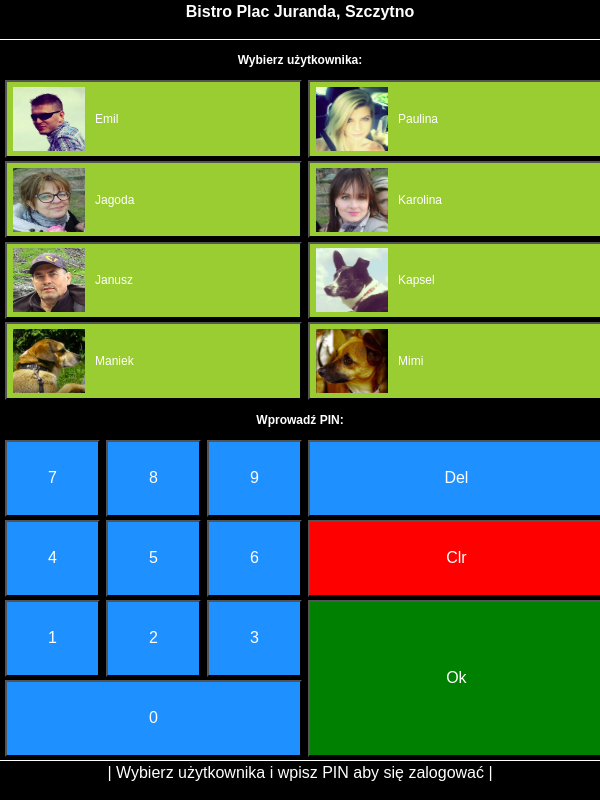
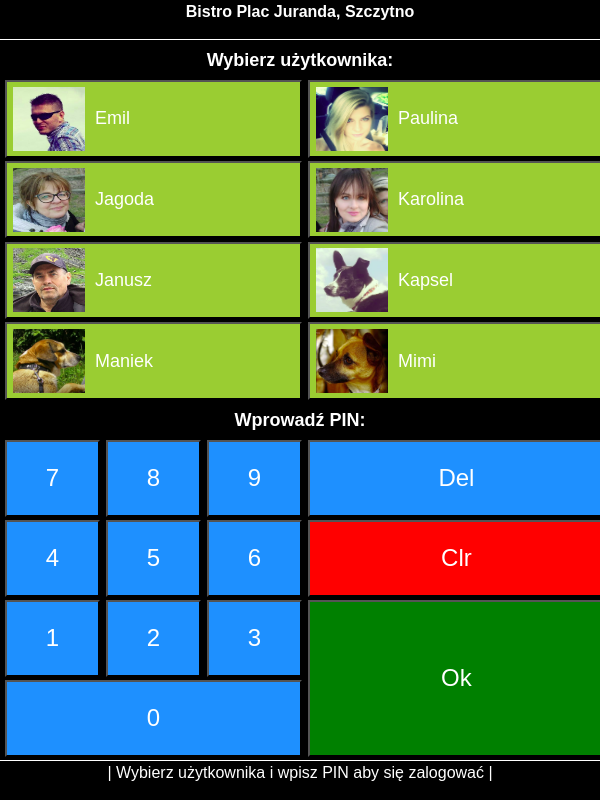
Before and after one commit to eMIKARp/bistro-management-tool-app, a Django app: page /bistro/panel_logowania in a window 600 px wide. Run offline with Django 3.2, Linux system fonts and the light colour scheme; data comes from the database, SQL or seed files in the repository; both versions use the stored data as it was after the commit; some libraries are stand-ins or nearby versions.

Commit message:
Another commit

```diff
--- a/static/css/BistroManagementToolApp/styles_main.css
+++ b/static/css/BistroManagementToolApp/styles_main.css
@@ -55,7 +55,7 @@ button {
     border-bottom: solid white 1px;
     background-color: black;
 
-    font-size:2vh;
+    font-size:3vh;
 
 }
 
@@ -64,7 +64,7 @@ button {
             background-color: dodgerblue;
             justify-content: center;
             align-items: center;
-            font-size: 2vh;
+            font-size: 3vh;
         }
 
         #d1 {grid-area:d1;}
@@ -100,7 +100,7 @@ button {
     border-top: solid white 1px;
     background-color: black;
 
-    font-size:2vh;
+    font-size:3vh;
 }
 
     #full_footer {display: none}
@@ -136,7 +136,7 @@ button {
         flex-direction: column;
         width: 100%;
         height: 20%;
-        font-size:2vh;
+        font-size:3vh;
         padding-left:5px;
         padding-right:5px;
     }
@@ -167,7 +167,7 @@ button {
         flex-direction: column;
          width: 100%;
          height: 80%;
-        font-size:2vh;
+        font-size:3vh;
         padding-left:5px;
         padding-right:5px;
     }
@@ -215,7 +215,7 @@ button {
         height: 90vh;
         background-color: black;
 
-        font-size:2vh;
+        font-size:3vh;
         padding-right: 5px;
         padding-left: 5px;
     }
@@ -271,7 +271,7 @@ button {
 
             .user-tile-name{
                 margin-left: 10px;
-                font-size: 2vh;
+                font-size: 3vh;
             }
 
 
@@ -281,7 +281,7 @@ button {
          width: 50vw;
          height: 90vh;
 
-         font-size:2vh;
+         font-size:3vh;
         padding-right: 5px;
         padding-left: 5px;
     }
@@ -331,7 +331,7 @@ button {
         height: 45vh;
         background-color: black;
 
-        font-size:2vmin;
+        font-size:3vmin;
         padding-right: 5px;
         padding-left: 5px;
     }
@@ -389,7 +389,7 @@ button {
 
             .user-tile-name{
                 margin-left: 10px;
-                font-size: 2vmin;
+                font-size: 3vmin;
             }
 
 
@@ -399,7 +399,7 @@ button {
         width: 100vw;
         height: 45vh;
 
-        font-size:2vmin;
+        font-size:3vmin;
         padding-right: 5px;
         padding-left: 5px;
     }
@@ -430,6 +430,9 @@ button {
     #full_footer {display: inherit}
     #short_footer {display: none}
 
+    .header-container{font-size: 2vh}
+    .footer-container{font-size: 2vh}
+
 }
 
 
@@ -451,7 +454,7 @@ button {
         height: 90vh;
         background-color: black;
 
-        font-size:2vh;
+        font-size:3vh;
         padding-right: 5px;
         padding-left: 5px;
     }
@@ -507,7 +510,7 @@ button {
 
             .user-tile-name{
                 margin-left: 10px;
-                font-size: 2vmin;
+                font-size: 3vmin;
             }
 
 
@@ -517,7 +520,7 @@ button {
      width: 50vw;
      height: 90vh;
 
-     font-size:2vh;
+     font-size:3vh;
         padding-right: 5px;
         padding-left: 5px;
     }
```
Also changed, not shown: db.sqlite3.
